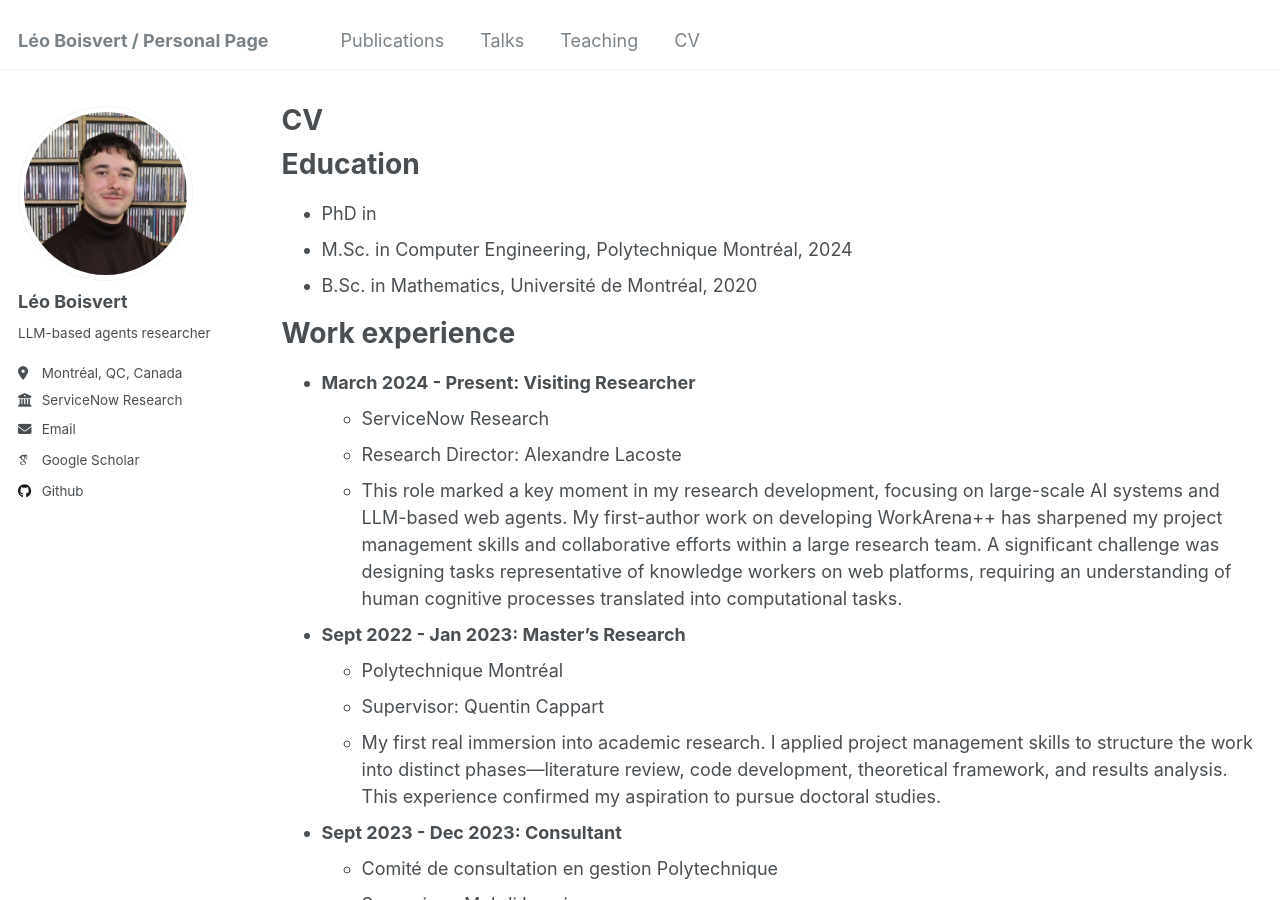
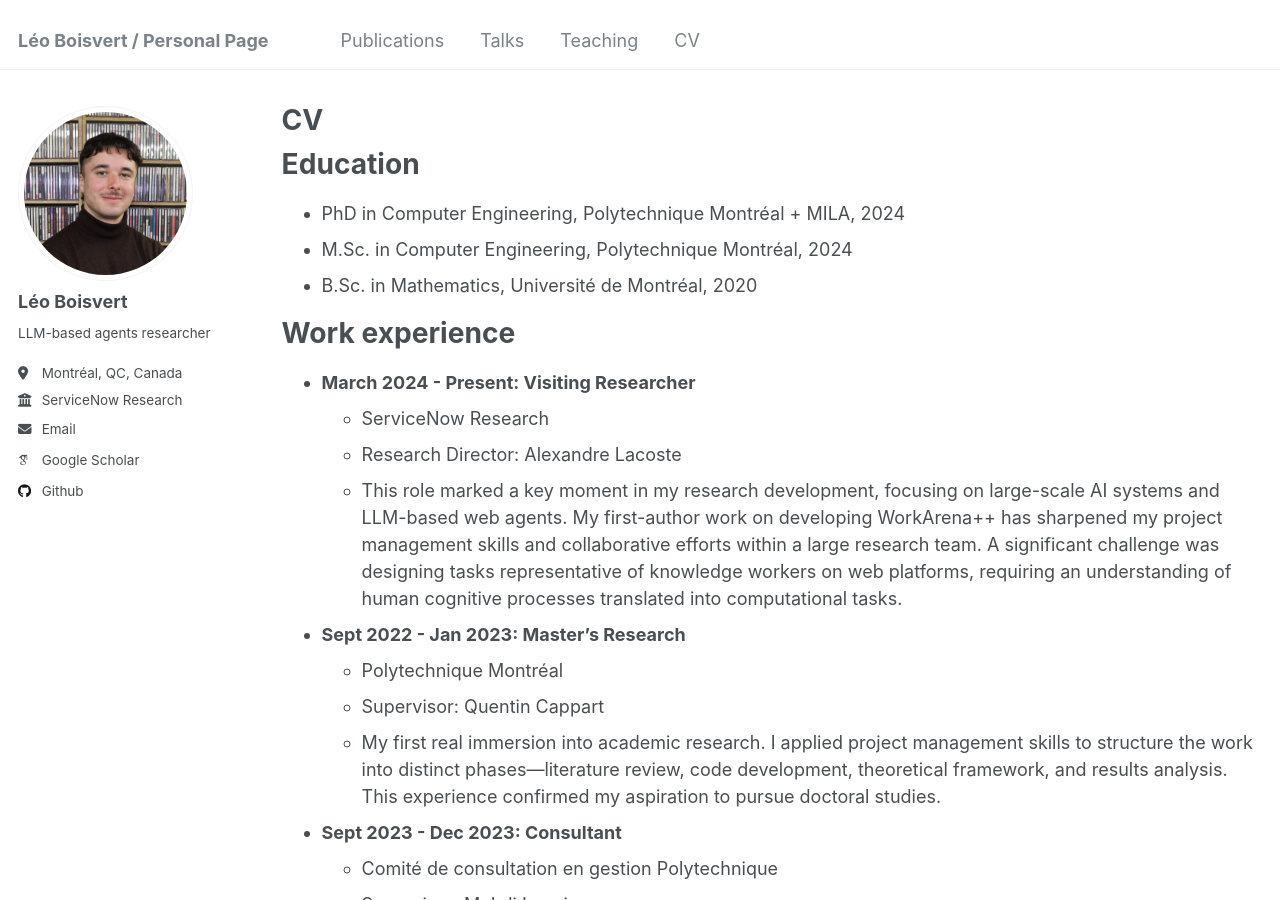
Before and after one commit to jardinetsouffleton/jardinetsouffleton.github.io, a Jekyll site: the page built from _pages/cv.md, in a window 1280 px wide and 900 px high. Built offline with Jekyll 4.4.1, drawn with Linux system fonts in a browser that asks for light colours; some web fonts are replaced.

Commit message:
add CV line

```diff
--- a/_pages/cv.md
+++ b/_pages/cv.md
@@ -11,7 +11,7 @@ redirect_from:
 
 Education
 ======
-* PhD in
+* PhD in Computer Engineering, Polytechnique Montréal + MILA, 2024
 * M.Sc. in Computer Engineering, Polytechnique Montréal, 2024
 * B.Sc. in Mathematics, Université de Montréal, 2020
 
```
